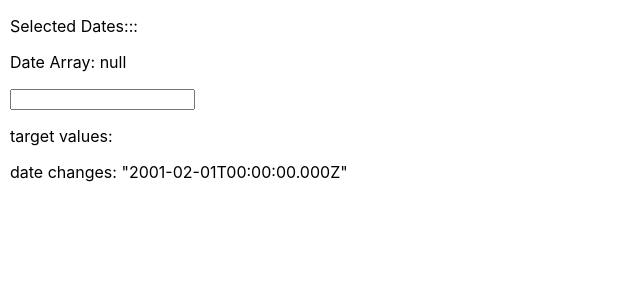
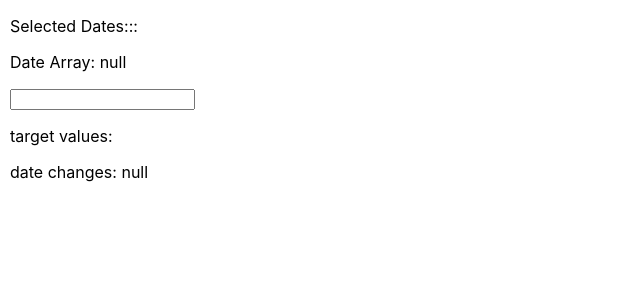
Before and after one commit to lijomon-john/datepicker-test, a React (Create React App) app: page / in a window 1280 px wide. Shown: the top 300 px of the page, without its empty margins (0-640 px from the left). Built offline with nearby package versions, Linux system fonts and the light colour scheme.

Commit message:
Added more validation strings

```diff
--- a/src/App.js
+++ b/src/App.js
@@ -12,6 +12,7 @@ const App = () => {
   const [endDate, setEndDate] = useState(null);
   const [dates, setDates] = useState(null);
   const [change, setChange] = useState(null);
+  const today = new Date();
 
   const handleChange = (date) => {
     events.push("onChange");
@@ -96,7 +97,7 @@ const App = () => {
       <p>date changes: {validateDates.map((value) => (
         <p>{JSON.stringify(value)}</p>
       ))}
-      {JSON.stringify(new Date('02/01'))}
+      {JSON.stringify(new Date('02/01' + today.getFullYear()))}
       </p>
     </div>
   );
```
